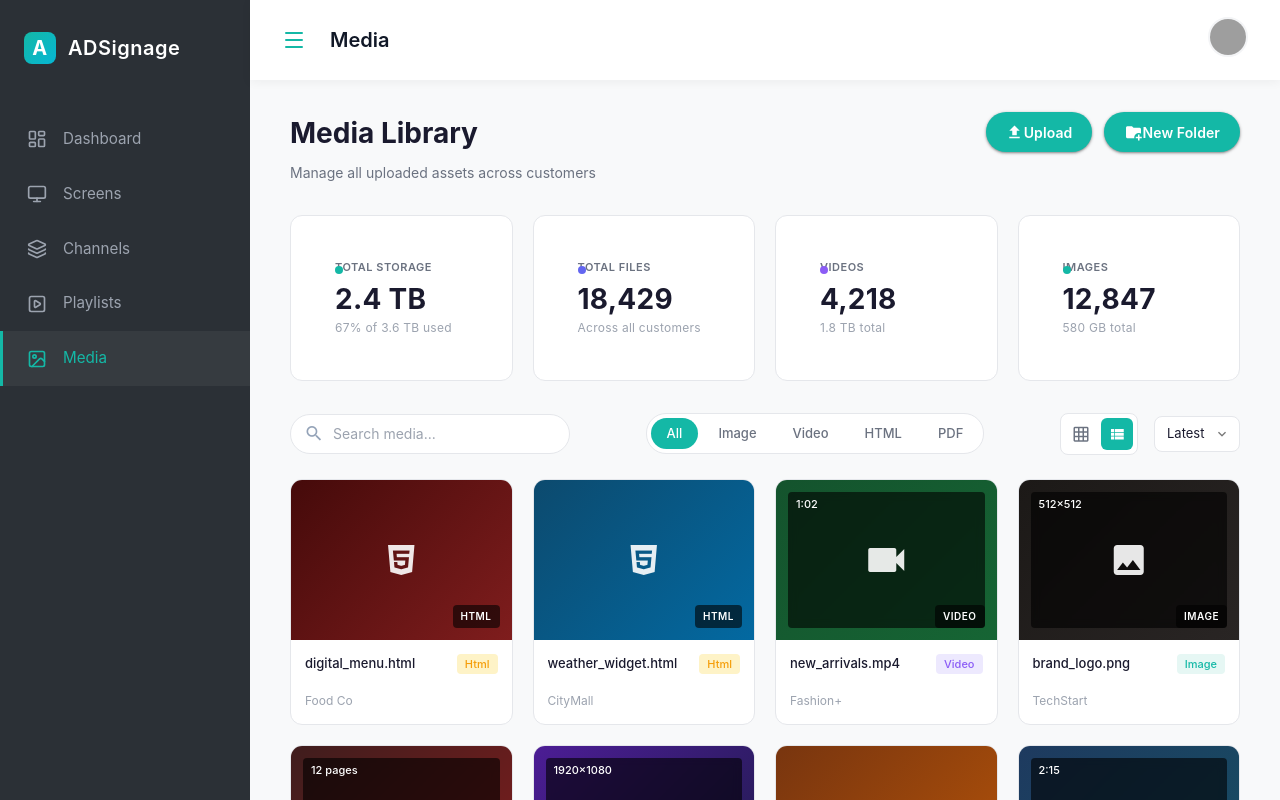
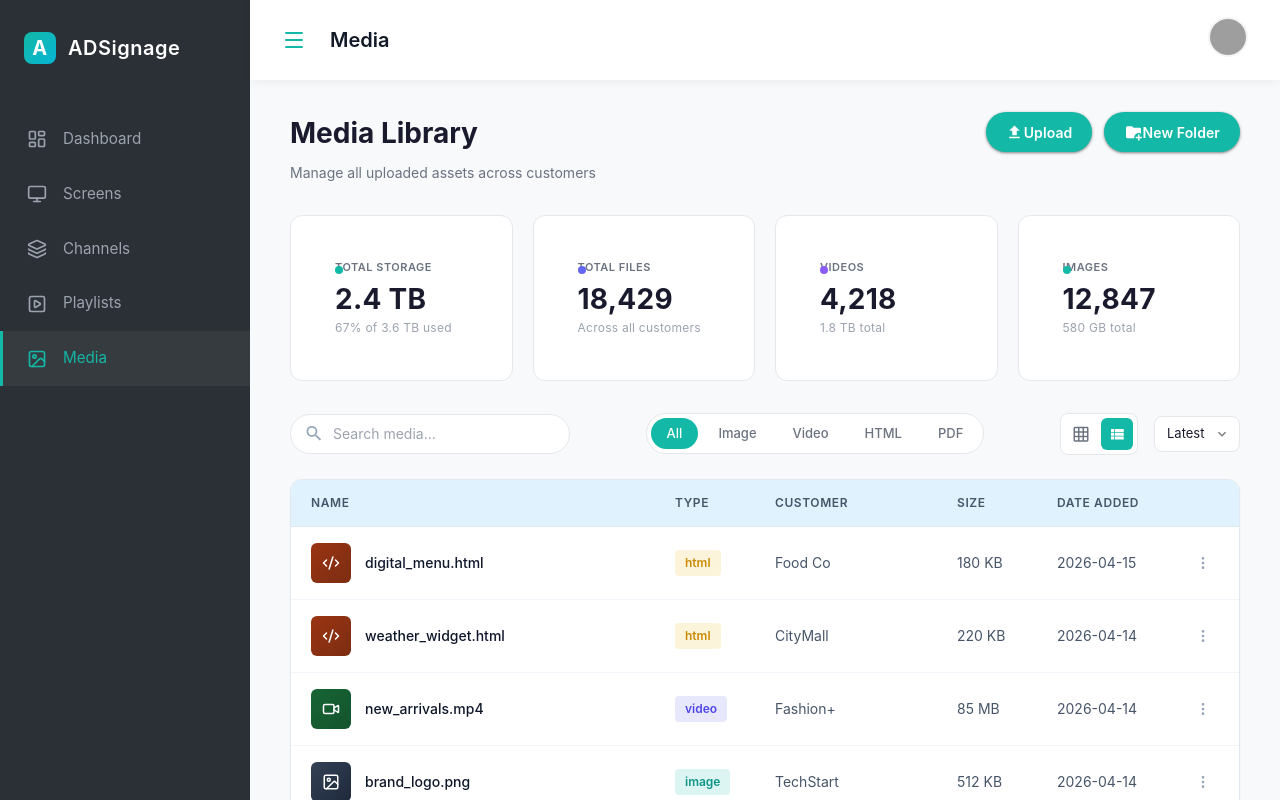
Before and after one commit to sayanikathir-qs/ADSignage, a Vue app: page /media in a window 1280 px wide. Both pictures are taken after a click on the button 1116 px from the left and 433 px from the top of the page. Shown: the top 800 px of the page. Built offline with nearby package versions, Linux system fonts and the light colour scheme; grey boxes are pictures that could not be loaded.

Commit message:
Rendered the list view

```diff
--- a/src/components/datatables/MediaDataTable.vue
+++ b/src/components/datatables/MediaDataTable.vue
@@ -1,8 +1,17 @@
 <script setup>
 import { Play, MoreVertical, FileText, Code2, Image as ImageIcon, Video, FileText as FileIcon } from 'lucide-vue-next'
-import { useMediaStore } from '../../stores/media'
 
-const store = useMediaStore()
+const props = defineProps({
+  items: {
+    type: Array,
+    required: true,
+    default: () => []
+  },
+  viewMode: {
+    type: String,
+    default: 'list'
+  }
+})
 
 const typeColors = {
   video: { bg: 'rgba(99, 102, 241, 0.15)', text: '#4f46e5', label: 'video', icon: Video },
@@ -26,9 +35,9 @@ const getIconClass = (type) => {
 
 <template>
   <!-- ======== GRID VIEW ======== -->
-  <div v-if="store.viewMode === 'grid'" class="media-grid">
+  <div v-if="props.viewMode === 'grid'" class="media-grid">
     <div
-      v-for="item in store.filteredItems"
+      v-for="item in props.items"
       :key="item.id"
       class="media-card"
     >
@@ -61,7 +70,7 @@ const getIconClass = (type) => {
     </div>
 
     <!-- Empty state -->
-    <div v-if="store.filteredItems.length === 0" class="empty-state">
+    <div v-if="props.items.length === 0" class="empty-state">
       <FileText :size="40" color="var(--color-text-muted)" />
       <p>No media files found</p>
     </div>
@@ -82,7 +91,7 @@ const getIconClass = (type) => {
       </thead>
       <tbody>
         <tr
-          v-for="item in store.filteredItems"
+          v-for="item in props.items"
           :key="item.id"
           class="table-row"
           :class="{ selected: item.selected }"
@@ -114,7 +123,7 @@ const getIconClass = (type) => {
             </div>
           </td>
         </tr>
-        <tr v-if="store.filteredItems.length === 0">
+        <tr v-if="props.items.length === 0">
           <td colspan="6" class="empty-cell">
             <FileText :size="24" />
             <span>No media files found</span>
--- a/src/pages/Media.vue
+++ b/src/pages/Media.vue
@@ -123,7 +123,7 @@
     </div>
 
     <!-- Media Grid -->
-    <div v-else :class="['media-grid', { 'media-grid--list': viewMode === 'list' }]">
+    <div v-else-if="viewMode === 'grid'" class="media-grid">
       <div
         v-for="item in displayedMedia"
         :key="item.id"
@@ -178,6 +178,13 @@
       </div>
     </div>
 
+    <!-- Media List View -->
+    <MediaDataTable
+      v-else
+      :items="displayedMedia"
+      view-mode="list"
+    />
+
     <!-- Upload Dialog -->
     <MediaUploadDialog
       v-model="uploadDialog.open"
@@ -191,6 +198,7 @@
 import { ref, computed, onMounted } from "vue";
 import { useMediaStore } from "@/stores/media";
 import MediaUploadDialog from "@/components/dialogs/MediaUploadDialog.vue";
+import MediaDataTable from "@/components/datatables/MediaDataTable.vue";
 
 const mediaStore = useMediaStore();
 
```
